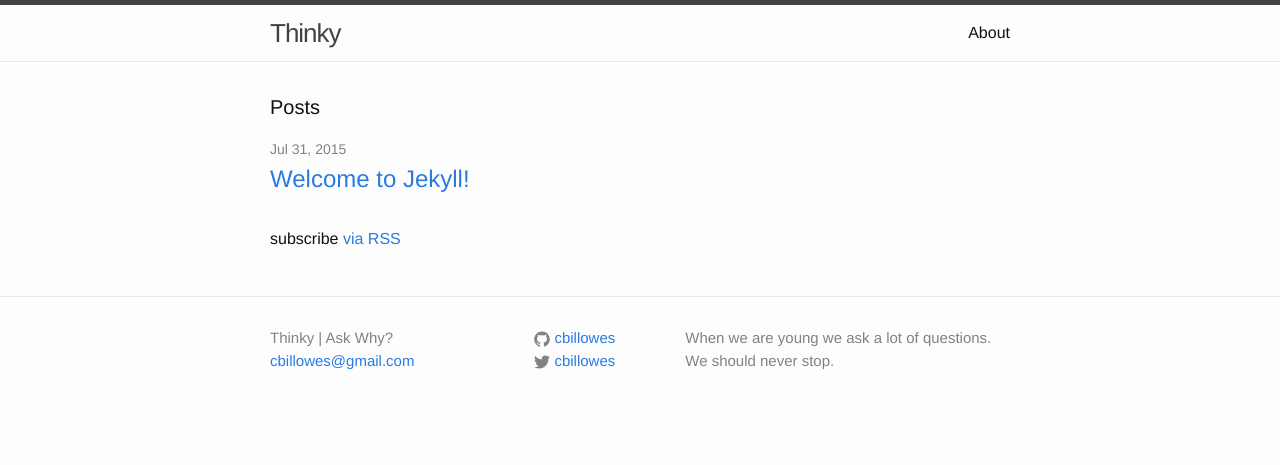
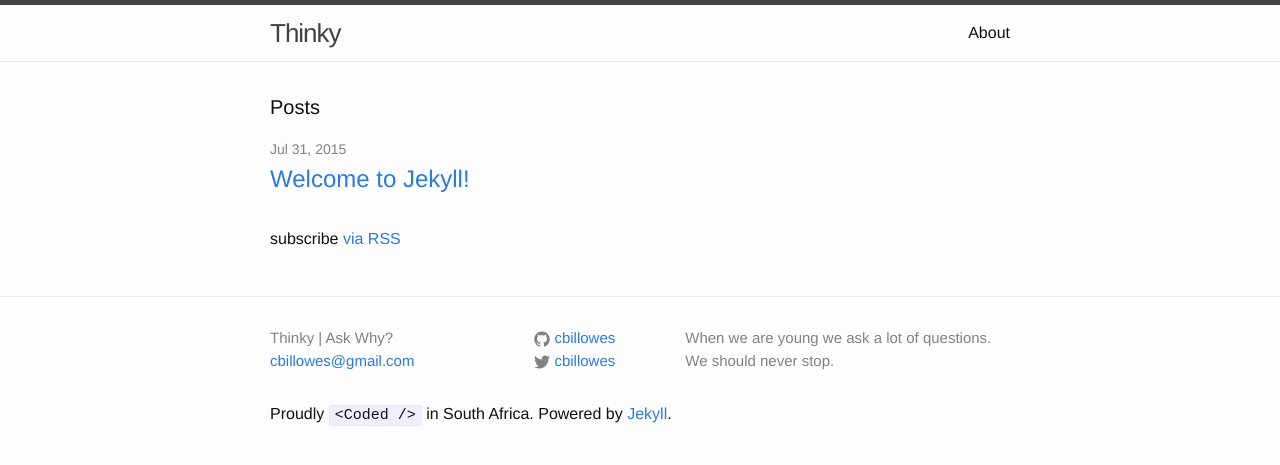
Before and after one commit to cbillowes/thinky, a Jekyll site: the page built from index.html, in a window 1280 px wide. Shown: the top 465 px of the page. Built offline with Jekyll 4.4.1, drawn with Linux system fonts in a browser that asks for light colours.

Commit message:
Added proudly coded and powered by Jekyll paragraph to footer.

```diff
--- a/_includes/footer.html
+++ b/_includes/footer.html
@@ -48,6 +48,7 @@
       </div>
     </div>
 
+    <p>Proudly <code>&lt;Coded /&gt;</code> in South Africa. Powered by <a href="http://jekyllrb.com/" target="_blank">Jekyll</a>.</p>
   </div>
 
 </footer>
```
